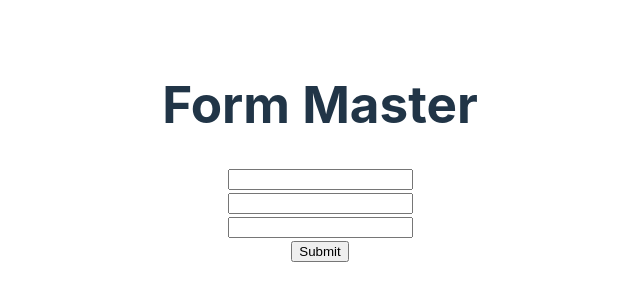
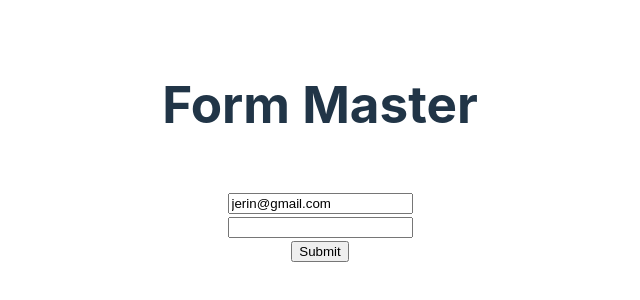
Before and after one commit to jerin-arpa/form-master, a React (Vite) app: page / in a window 1280 px wide. Shown: the part 248-548 px from the top of the page, without its empty margins (320-960 px from the left). Built offline with nearby package versions, Linux system fonts and the light colour scheme.

Commit message:
create custom hook

```diff
--- a/src/App.jsx
+++ b/src/App.jsx
@@ -1,7 +1,9 @@
 
 import './App.css'
+import HookForm from './components/HookForm/HookForm'
+// import RefForm from './components/RefForm/RefForm'
 // import SimpleForm from './components/SimpleForm/SimpleForm'
-import StatefulForm from './components/StatefulForm/StatefulForm'
+// import StatefulForm from './components/StatefulForm/StatefulForm'
 
 function App() {
 
@@ -9,7 +11,9 @@ function App() {
     <>
       <h1>Form Master</h1>
       {/* <SimpleForm></SimpleForm> */}
-      <StatefulForm></StatefulForm>
+      {/* <StatefulForm></StatefulForm> */}
+      {/* <RefForm></RefForm> */}
+      <HookForm></HookForm>
     </>
   )
 }
--- /dev/null
+++ b/src/components/HookForm/HookForm.jsx
@@ -0,0 +1,28 @@
+import useInputState from "../../hooks/useInputState";
+
+const HookForm = () => {
+
+    // const [name, handleNameChange] = useInputState('jerin');
+    const emailState = useInputState('jerin@gmail.com');
+
+    const handleSubmit = e => {
+        console.log('Form data', emailState.value);
+        e.preventDefault();
+    }
+
+    return (
+        <div>
+            <form onSubmit={handleSubmit}>
+                {/* <input value={name} onChange={handleNameChange} type="text" name="name" /> */}
+                <br />
+                <input {...emailState} type="email" name="email" id="" />
+                <br />
+                <input type="password" name="password" id="" />
+                <br />
+                <input type="submit" value="Submit" />
+            </form>
+        </div>
+    );
+};
+
+export default HookForm;
--- /dev/null
+++ b/src/components/RefForm/RefForm.jsx
@@ -0,0 +1,37 @@
+import { useEffect } from "react";
+import { useRef } from "react";
+
+const RefForm = () => {
+
+    const nameRef = useRef(null);
+    const emailRef = useRef(null);
+    const phoneRef = useRef(null);
+
+    const handleSubmit = e => {
+        e.preventDefault();
+        console.log(nameRef.current.value);
+        console.log(emailRef.current.value);
+        console.log(phoneRef.current.value);
+    }
+
+    useEffect(() => {
+        nameRef.current.focus();
+    }, []);
+
+
+    return (
+        <div>
+            <form onSubmit={handleSubmit}>
+                <input ref={nameRef} type="text" name="name" />
+                <br />
+                <input ref={emailRef} defaultValue={'jerin@gmail.com'} type="email" name="email" id="" />
+                <br />
+                <input ref={phoneRef} type="text" name="phone" id="" />
+                <br />
+                <input type="submit" value="Submit" />
+            </form>
+        </div>
+    );
+};
+
+export default RefForm;
--- a/src/components/SimpleForm/SimpleForm.jsx
+++ b/src/components/SimpleForm/SimpleForm.jsx
@@ -14,6 +14,8 @@ const SimpleForm = () => {
                 <br />
                 <input type="email" name="email" id="" />
                 <br />
+                <input type="password" name="password" id="" />
+                <br />
                 <input type="submit" value="Submit" />
             </form>
         </div>
--- /dev/null
+++ b/src/hooks/useInputState.js
@@ -0,0 +1,21 @@
+import { useState } from "react"
+
+const useInputState = (defaultValue = null) => {
+    const [value, setValue] = useState(defaultValue);
+
+
+    const onChange = e => {
+        setValue(e.target.value);
+    }
+    /*  const handleChange = e => {
+         setValue(e.target.value);
+     }
+     return [value, handleChange]; */
+    return {
+        value,
+        onChange,
+    }
+}
+
+
+export default useInputState;
```
